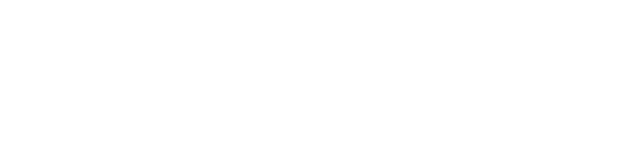
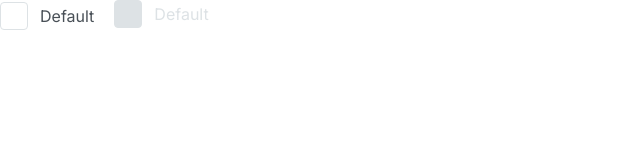
Before and after one commit to js-tasks-ru/htmlcss-20220519_night-raven, a website: page 07-lection5/01-checkbox/index.html in a window 1280 px wide. Shown: the whole page, without its empty margins (0-640 px from the left). Drawn offline with Linux system fonts and the light colour scheme.

Commit message:
create checkbox

```diff
--- a/07-lection5/01-checkbox/checkbox.css
+++ b/07-lection5/01-checkbox/checkbox.css
@@ -0,0 +1,47 @@
+form {
+    display: flex;
+    align-items: center;
+    gap: 20px;
+}
+.checkbox__input {
+    position: absolute;
+    opacity: 0;
+}
+.checkbox__input:checked ~ .checkbox__state .checkbox__control {
+background-color: var(--blue-1);
+}
+.checkbox__state {
+    cursor: pointer;
+    display: inline-flex;
+    align-items: center;
+    gap:12px
+}
+.checkbox__control {
+    box-sizing: border-box;
+    background-color: var(--white);
+    border: 1px solid var(--grey-2);
+    border-radius: 4px;
+    width: 28px;
+    height: 28px;
+    display: flex;
+    align-items: center;
+    justify-content: center;
+}
+.checkbox__title {
+    font-family: 'Inter';
+    font-size: 16px;
+    line-height: 24px;
+    color: #495057;
+}
+.checkbox__input:disabled ~ .checkbox__state .checkbox__control {
+    background-color: var(--grey-2);
+}
+.checkbox__input:disabled ~ .checkbox__state .checkbox__icon {
+    display: none;
+}
+.checkbox__input:disabled ~ .checkbox__state .checkbox__title {
+    color: var(--grey-2);;
+}
+.checkbox__input:focus ~ .checkbox__state .checkbox__title {
+    text-decoration: underline;
+}
--- a/07-lection5/01-checkbox/index.html
+++ b/07-lection5/01-checkbox/index.html
@@ -6,6 +6,25 @@
         <link rel="stylesheet" href="./checkbox.css">
     </head>
     <body>
-
+        <form action="" class="form">
+            <label class="checkbox">
+                <input type="checkbox" class="checkbox__input">
+                <div class="checkbox__state">
+                    <div class="checkbox__control">
+                        <img src="./icons/checkbox.svg" class="checkbox__icon" alt="">
+                    </div>
+                    <div class="checkbox__title">Default</div>
+                </div>
+            </label>
+            <label  class="checkbox">
+                <input type="checkbox" disabled class="checkbox__input">
+                <div class="checkbox__state">
+                    <div class="checkbox__control">
+                        <img src="./icons/checkbox.svg"  class="checkbox__icon" alt="">
+                    </div>
+                    <div class="checkbox__title">Default</div>
+                </div>
+            </label>
+        </form>
     </body>
 </html>
```
Also changed, not shown: 07-lection5/01-checkbox/icons/checkbox.svg (added).
